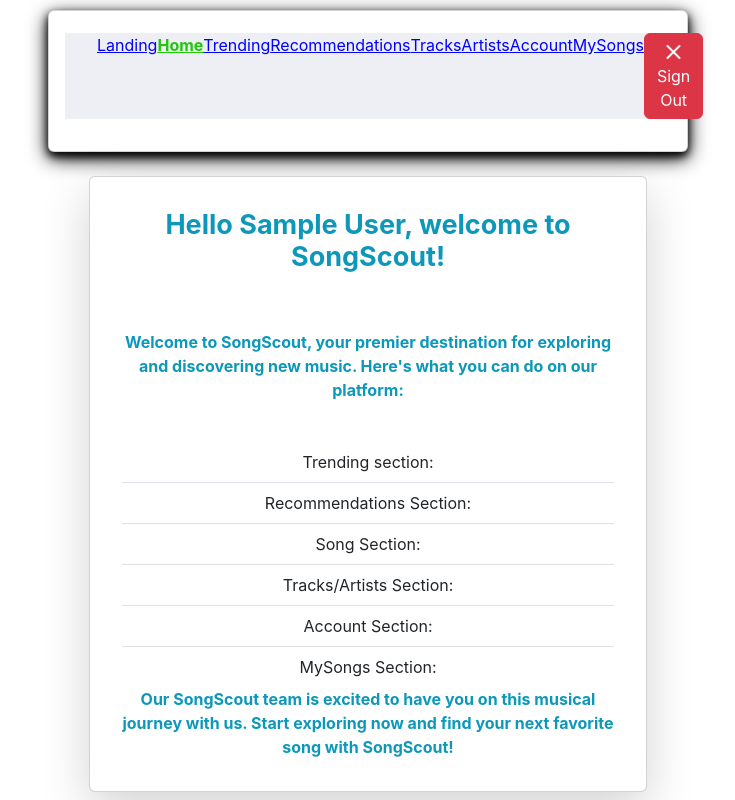
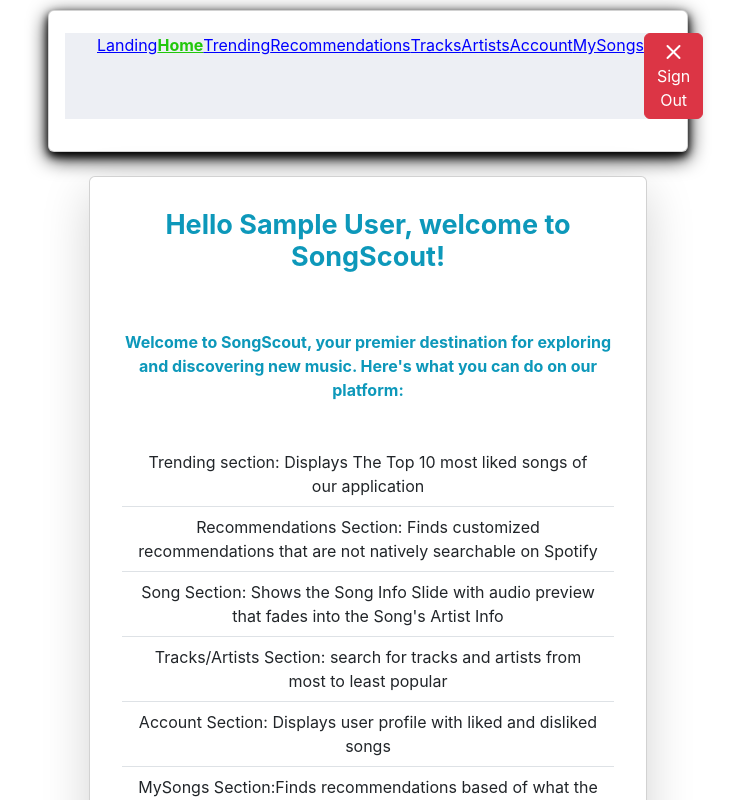
Before and after one commit to zdurbin123/SongScout, a React (Vite) app: page /home in a window 1280 px wide. Shown: the top 800 px of the page, without its empty margins (272-1007 px from the left). Built offline with nearby package versions, Linux system fonts and the light colour scheme; no server answers; the database is empty; sample sign-in values are in the browser's storage.

Commit message:
final push yay

```diff
--- a/src/components/Home.jsx
+++ b/src/components/Home.jsx
@@ -22,12 +22,12 @@ function Home() {
           </Card.Text>
           <br/>
           <ListGroup variant="flush">
-            <ListGroup.Item>Trending section:</ListGroup.Item>
-            <ListGroup.Item>Recommendations Section:</ListGroup.Item>
-            <ListGroup.Item>Song Section:</ListGroup.Item>
-            <ListGroup.Item>Tracks/Artists Section:</ListGroup.Item>
-            <ListGroup.Item>Account Section:</ListGroup.Item>
-            <ListGroup.Item>MySongs Section:</ListGroup.Item>
+            <ListGroup.Item>Trending section: Displays The Top 10 most liked songs of our application</ListGroup.Item>
+            <ListGroup.Item>Recommendations Section: Finds customized recommendations that are not natively searchable on Spotify </ListGroup.Item>
+            <ListGroup.Item>Song Section: Shows the Song Info Slide with audio preview that fades into the Song's Artist Info</ListGroup.Item>
+            <ListGroup.Item>Tracks/Artists Section: search for tracks and artists from most to least popular</ListGroup.Item>
+            <ListGroup.Item>Account Section: Displays user profile with liked and disliked songs</ListGroup.Item>
+            <ListGroup.Item>MySongs Section:Finds recommendations based of what the user liked</ListGroup.Item>
           </ListGroup>
           <Card.Text style={{ fontWeight: 'bold' ,color: '#0D98BA'}} >
             Our SongScout team is excited to have you on this musical journey with us. Start exploring now and find your next favorite song with SongScout!
```
Also changed, not shown: 1 other file (tests, documents, lock files or other folders).
